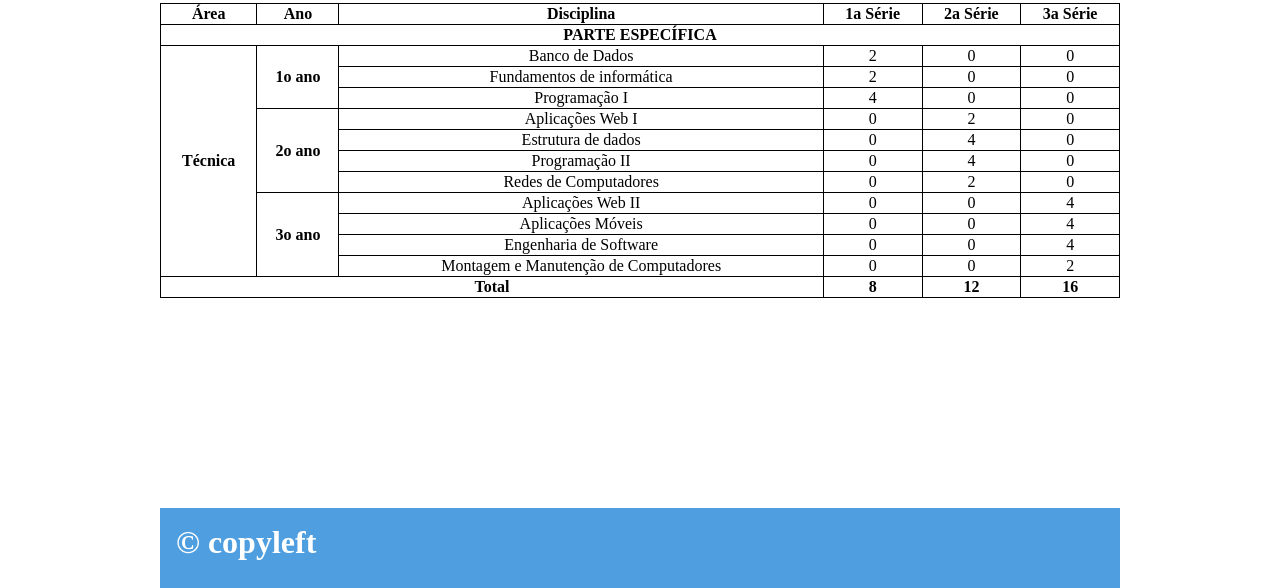
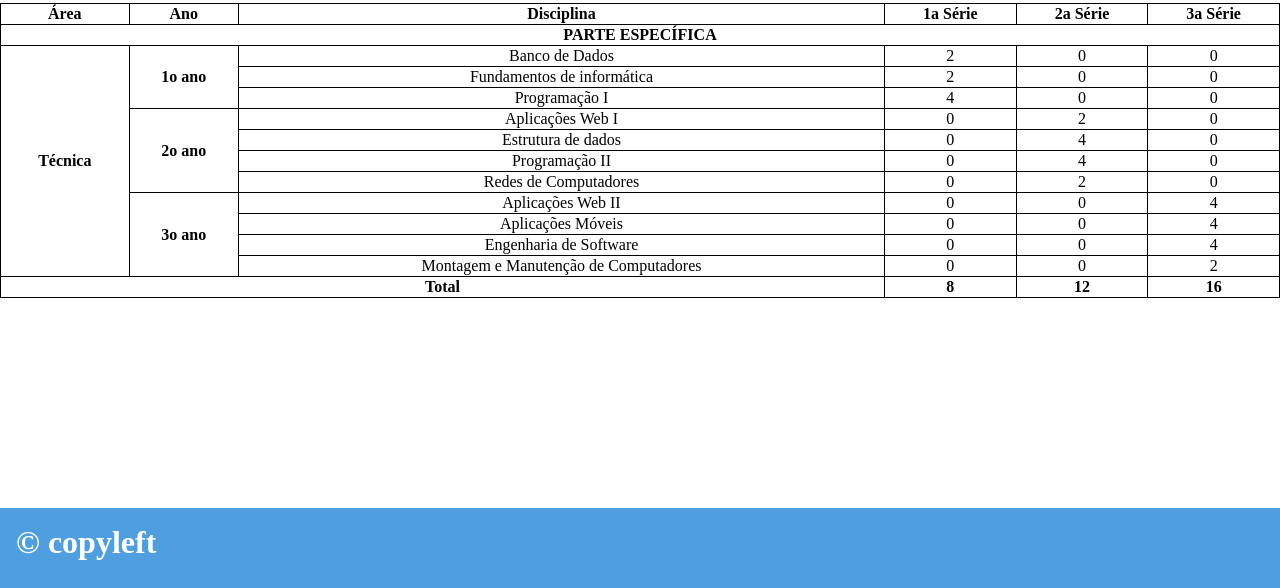
Before and after one commit to mmfforgithub/trabalho_web, a plain HTML site: page curso.html in a window 1280 px wide. Shown: the part 228-816 px from the top of the page. Drawn offline with Linux system fonts and the light colour scheme.

Commit message:
Update curso.css

```diff
--- a/css/curso.css
+++ b/css/curso.css
@@ -3,10 +3,7 @@
     margin: 0;
     outline: 0;
 }
-body{
-    padding-left: 10rem;
-    padding-right: 10rem;
-}
+
 
 header{
     height: 11rem;
```
